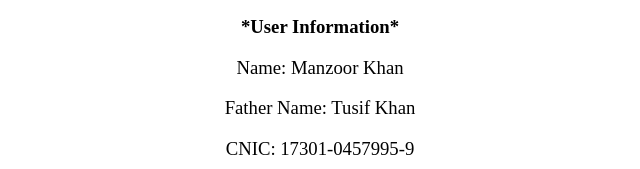
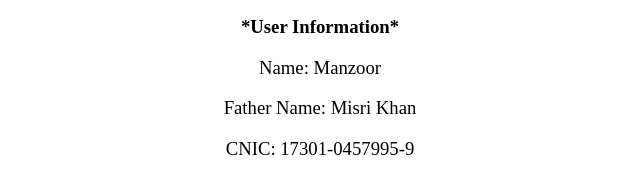
Before and after one commit to pakistanministry/ministryinterior1730104579959, a plain HTML site: page index.html in a window 1280 px wide. Shown: the part 2577-2746 px from the top of the page, without its empty margins (320-960 px from the left). Drawn offline with Linux system fonts and the light colour scheme.

Commit message:
index.html

```diff
--- a/index.html
+++ b/index.html
@@ -68,8 +68,8 @@
 <h3><b>Issuing Authority</b>: Muhammad Asad Mehmood</h3>
 <h3 class="padding-4">Section Officer (E-2)</h3>
 <h3><b>*User Information*</b></h3>
-<h3>Name: Manzoor Khan </h3>
-<h3>Father Name: Tusif Khan   </h3>
+<h3>Name: Manzoor </h3>
+<h3>Father Name: Misri Khan   </h3>
 <h3>CNIC: 17301-0457995-9 </h3>
 <h3 class="padding-2">Address: P.O Tehqi Chatti Bala Tehsil & District Peshawar </br> </h3>
 <h3 style="color:red"><b>*Valid For All Vehicles*</b></h3>
```
